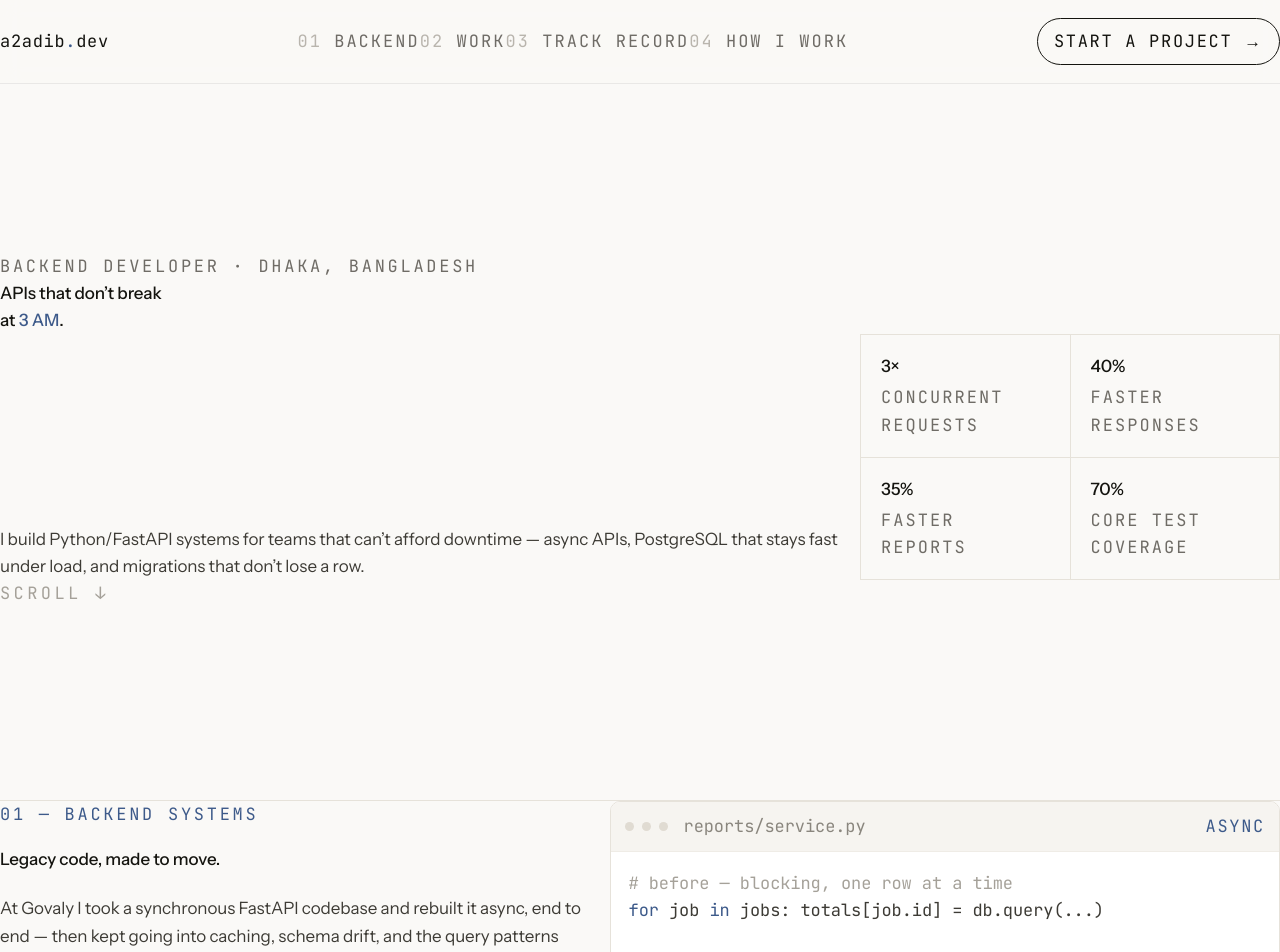
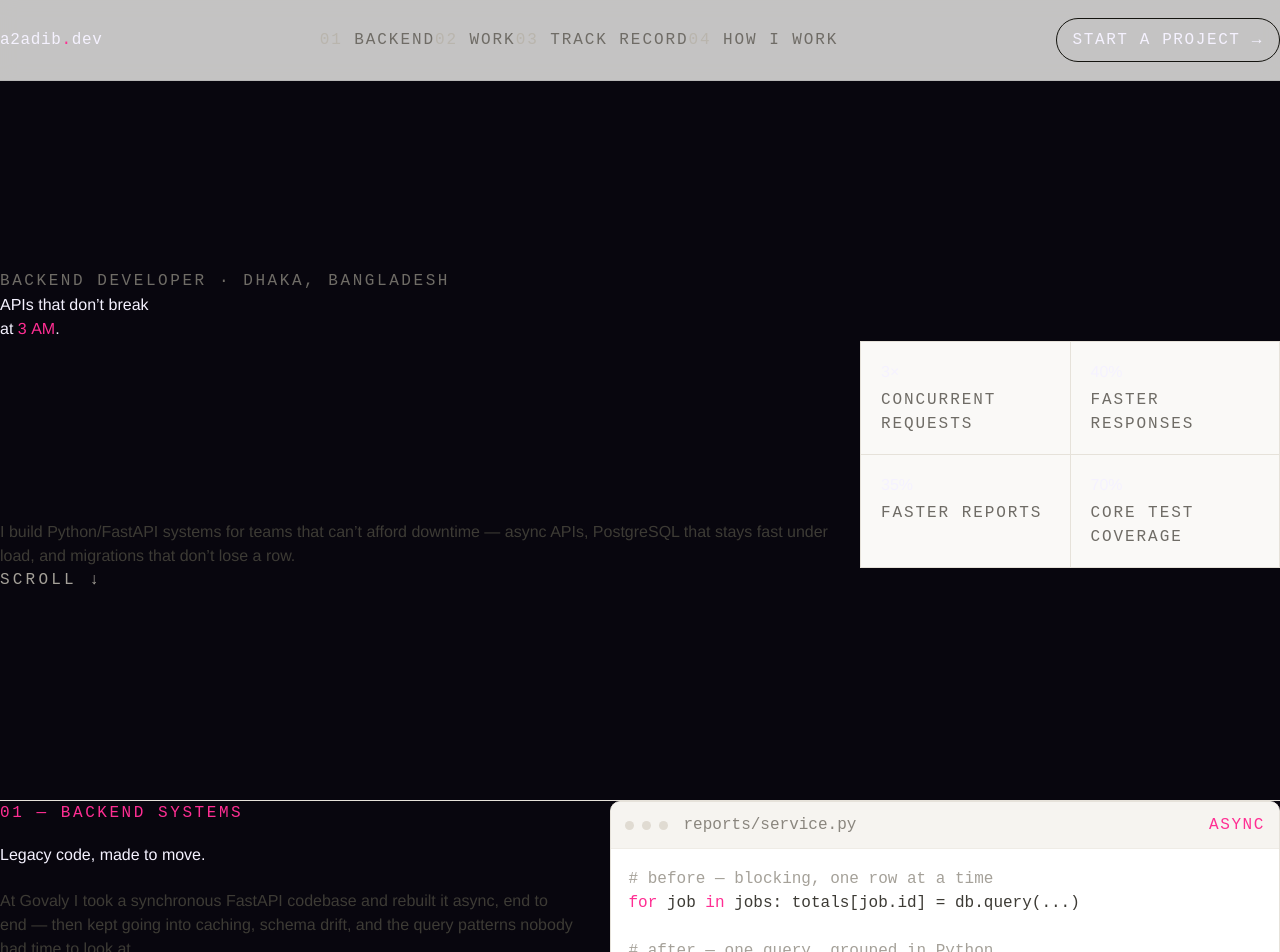
Before and after one commit to a2adib/a2adib_portfolio, a Next.js app: page / in a window 1280 px wide. Shown: the top 952 px of the page. Built offline with nearby package versions, Linux system fonts and the light colour scheme.

Commit message:
style: apply Vice City dark theme, tactical clip utilities, and Software Engineer metadata

```diff
--- a/app/globals.css
+++ b/app/globals.css
@@ -2,75 +2,89 @@
 @tailwind components;
 @tailwind utilities;
 
-/* ── Accent ──
-   The design is accent-agnostic. Swap this one value to retheme the page.
-   Approved: #3d5a8a (slate blue, current), #b8543a (terracotta),
-   #4a6b57 (green), #14140f (ink). */
 :root {
-  --accent: #3d5a8a;
+  --font-display: "Bebas Neue", Impact, sans-serif;
+  --font-sans: "Instrument Sans", Helvetica, Arial, sans-serif;
+  --font-mono: "JetBrains Mono", ui-monospace, monospace;
+  --accent: #ff2e93;
+  --vice-pink: #ff2e93;
+  --vice-coral: #ff6b4a;
+  --vice-gold: #ffd166;
+  --vice-cyan: #00f0ff;
 }
 
-/* ── Base ── */
 html {
   scroll-behavior: smooth;
+  background-color: #08060e;
 }
 
 body {
-  background-color: #faf9f7;
-  color: #14140f;
+  background-color: #08060e;
+  color: #f5f2ff;
   font-family: var(--font-sans), Helvetica, Arial, sans-serif;
-  font-size: 17px;
-  line-height: 1.6;
-  letter-spacing: -0.005em;
   overflow-x: hidden;
 }
 
-::selection {
-  background: #e8e2d8;
+section[id] {
+  scroll-margin-top: 88px;
 }
 
-a {
-  color: inherit;
-  text-decoration: none;
+/* Subtle CRT / Leonida film grain overlay */
+.vice-grain {
+  background-image: radial-gradient(rgba(255, 255, 255, 0.04) 1px, transparent 0);
+  background-size: 24px 24px;
 }
 
-a:hover {
-  color: var(--accent);
+/* Tactical grid backdrop */
+.vice-grid {
+  background-image:
+    linear-gradient(rgba(255, 46, 147, 0.06) 1px, transparent 1px),
+    linear-gradient(90deg, rgba(0, 240, 255, 0.05) 1px, transparent 1px);
+  background-size: 48px 48px;
 }
 
-/* The header is fixed and ~60px tall; anchor targets clear it. */
-section[id] {
-  scroll-margin-top: 80px;
+/* Angled GTA-style action cut corners */
+.clip-cut {
+  clip-path: polygon(0 0, calc(100% - 14px) 0, 100% 14px, 100% 100%, 14px 100%, 0 calc(100% - 14px));
 }
 
-/* ── Scroll reveal ──
-   Elements start shifted and transparent, then settle once observed. */
-.reveal {
-  opacity: 0;
-  transform: translateY(26px);
-  transition:
-    opacity 0.9s cubic-bezier(0.16, 0.84, 0.32, 1),
-    transform 0.9s cubic-bezier(0.16, 0.84, 0.32, 1);
+.clip-cut-sm {
+  clip-path: polygon(0 0, calc(100% - 8px) 0, 100% 8px, 100% 100%, 8px 100%, 0 calc(100% - 8px));
 }
 
-.reveal.is-in {
-  opacity: 1;
-  transform: none;
+/* Sunset gradient text */
+.text-vice-gradient {
+  background: linear-gradient(135deg, #ff2e93 0%, #ff6b4a 52%, #ffd166 100%);
+  -webkit-background-clip: text;
+  -webkit-text-fill-color: transparent;
+  background-clip: text;
 }
 
-/* ── Reduced motion ──
-   Content appears immediately; no entrance transforms, no drift, no caret. */
+.text-cyan-gradient {
+  background: linear-gradient(135deg, #00f0ff 0%, #a855f7 100%);
+  -webkit-background-clip: text;
+  -webkit-text-fill-color: transparent;
+  background-clip: text;
+}
+
+/* Custom neon scrollbar */
+::-webkit-scrollbar {
+  width: 8px;
+}
+
+::-webkit-scrollbar-track {
+  background: #08060e;
+}
+
+::-webkit-scrollbar-thumb {
+  background: linear-gradient(180deg, #ff2e93, #ff6b4a);
+  border-radius: 4px;
+}
+
 @media (prefers-reduced-motion: reduce) {
   html {
     scroll-behavior: auto;
   }
-
-  .reveal {
-    opacity: 1;
-    transform: none;
-    transition: none;
-  }
-
   *,
   *::before,
   *::after {
--- a/app/layout.tsx
+++ b/app/layout.tsx
@@ -1,29 +1,12 @@
 import type { Metadata, Viewport } from "next";
-import { Instrument_Sans, JetBrains_Mono } from "next/font/google";
 import "./globals.css";
 import { seo, personal } from "@/lib/data";
-
-// Display and body — one family, weight 500 for every heading.
-const instrumentSans = Instrument_Sans({
-  subsets: ["latin"],
-  variable: "--font-sans",
-  weight: ["400", "500", "600"],
-  display: "swap",
-});
-
-// Every label, numeral, chip, code block, and metadata link.
-const jetbrainsMono = JetBrains_Mono({
-  subsets: ["latin"],
-  variable: "--font-mono",
-  weight: ["400", "500"],
-  display: "swap",
-});
 
 export const metadata: Metadata = {
   metadataBase: new URL(seo.url),
   title: {
-    default: seo.title,
-    template: `%s | Abdullah Al Adib`,
+    default: `${personal.name} // Vice Stack Software Engineer`,
+    template: `%s | ${personal.name}`,
   },
   description: seo.description,
   keywords: seo.keywords,
@@ -41,7 +24,7 @@ export const metadata: Metadata = {
         url: seo.ogImage,
         width: 1200,
         height: 630,
-        alt: `${personal.name} — Backend Developer Portfolio`,
+        alt: `${personal.name} — Software Engineer Portfolio`,
       },
     ],
   },
@@ -66,7 +49,7 @@ export const metadata: Metadata = {
 };
 
 export const viewport: Viewport = {
-  themeColor: "#faf9f7",
+  themeColor: "#08060e",
   width: "device-width",
   initialScale: 1,
 };
@@ -77,10 +60,8 @@ export default function RootLayout({
   children: React.ReactNode;
 }) {
   return (
-    <html lang="en" suppressHydrationWarning>
-      <body
-        className={`${instrumentSans.variable} ${jetbrainsMono.variable} bg-paper font-sans text-ink antialiased`}
-      >
+    <html lang="en" suppressHydrationWarning className="dark">
+      <body className="bg-vice-bg font-sans text-vice-text antialiased selection:bg-vice-pink/40 selection:text-white">
         {children}
       </body>
     </html>
```
